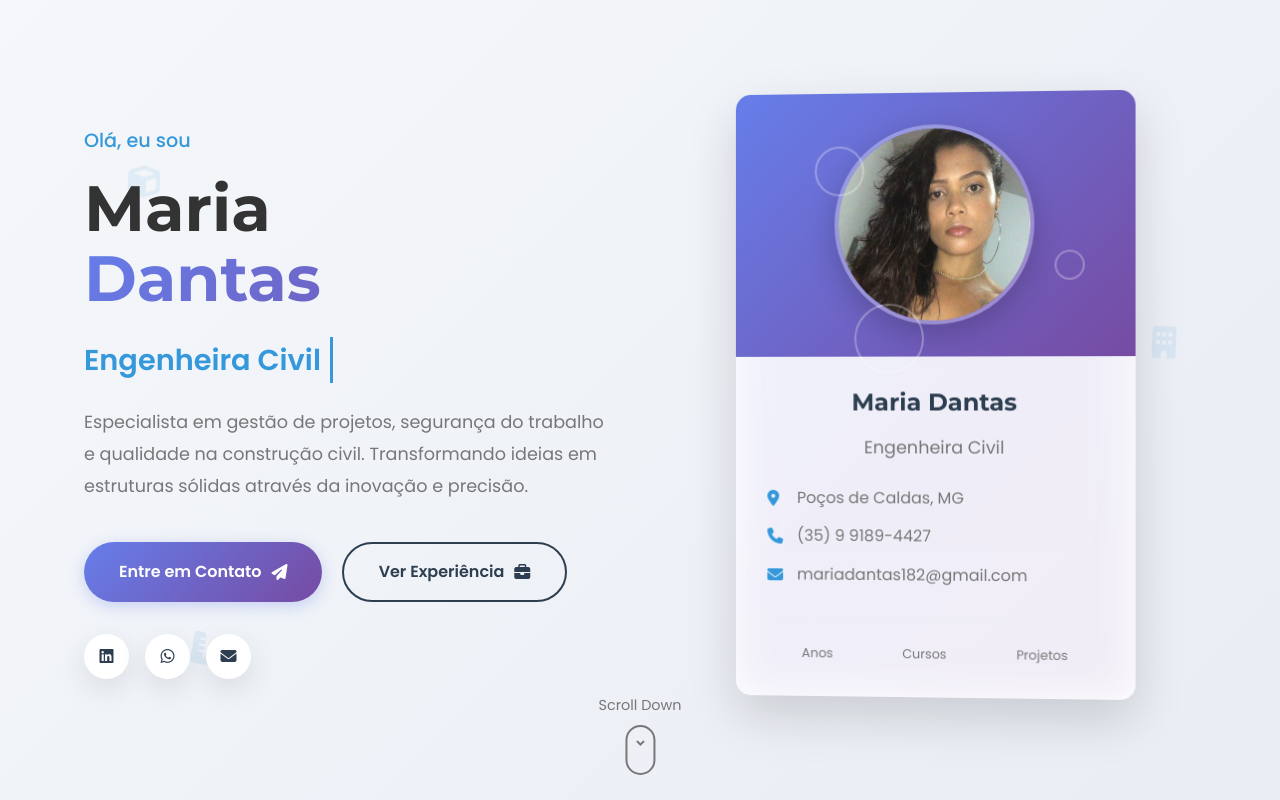
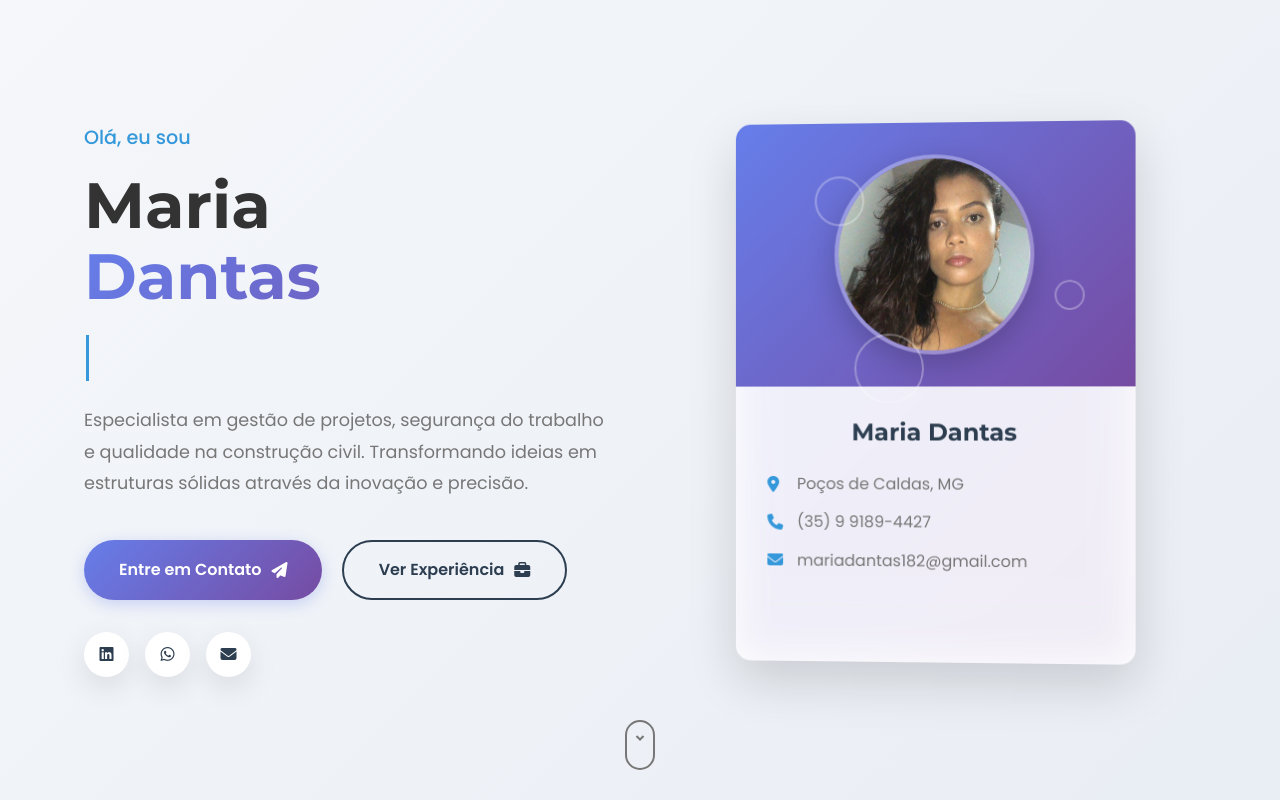
Before and after one commit to codigo-collab/teste, a plain HTML site: page index.html in a window 1280 px wide. Shown: the top 800 px of the page. Drawn offline with nearby package versions, Linux system fonts and the light colour scheme.

Commit message:
Update index.html

```diff
--- a/index.html
+++ b/index.html
@@ -14,14 +14,6 @@
 
     <!-- Hero Section -->
     <section id="home" class="hero">
-        <div class="hero-background">
-            <div class="floating-elements">
-                <div class="float-element el-1"><i class="fas fa-cube"></i></div>
-                <div class="float-element el-2"><i class="fas fa-drafting-compass"></i></div>
-                <div class="float-element el-3"><i class="fas fa-ruler-combined"></i></div>
-                <div class="float-element el-4"><i class="fas fa-building"></i></div>
-            </div>
-        </div>
         <div class="container">
             <div class="hero-content">
                 <div class="hero-text">
@@ -31,7 +23,7 @@
                         <span class="title-name highlight">Dantas</span>
                     </h1>
                     <div class="hero-subtitle">
-                        <span class="typed-text">Engenheira Civil</span>
+                        <span class="typed-text"></span>
                         <span class="cursor">&nbsp;</span>
                     </div>
                     <p class="hero-description">
@@ -74,7 +66,7 @@
                             </div>
                             <div class="card-content">
                                 <h3>Maria Dantas</h3>
-                                <p class="profession">Engenheira Civil</p>
+                                <p class="profession"></p>
                                 <div class="card-info">
                                     <div class="info-item">
                                         <i class="fas fa-map-marker-alt"></i>
@@ -91,17 +83,17 @@
                                 </div>
                                 <div class="card-stats">
                                     <div class="stat">
-                                        <div class="stat-number"></div>
-                                        <div class="stat-label">Anos</div>
+
+
                                     </div>
                                     <div class="stat">
 
-                                        <div class="stat-number"></div>
-                                        <div class="stat-label">Cursos</div>
+
+
                                     </div>
                                     <div class="stat">
 
-                                        <div class="stat-label">Projetos</div>
+
                                     </div>
                                 </div>
                             </div>
@@ -111,7 +103,7 @@
             </div>
         </div>
         <div class="scroll-indicator">
-            <div class="scroll-text">Scroll Down</div>
+            <div class="scroll-text"></div>
             <div class="scroll-arrow">
                 <div class="arrow"></div>
             </div>
@@ -523,6 +515,6 @@
 
     <!-- Scripts -->
     <script src="https://cdn.jsdelivr.net/particles.js/2.0.0/particles.min.js"></script>
-    <script src="script.js"></script>
+    <script src="scripts.js"></script>
 </body>
 </html>
```
